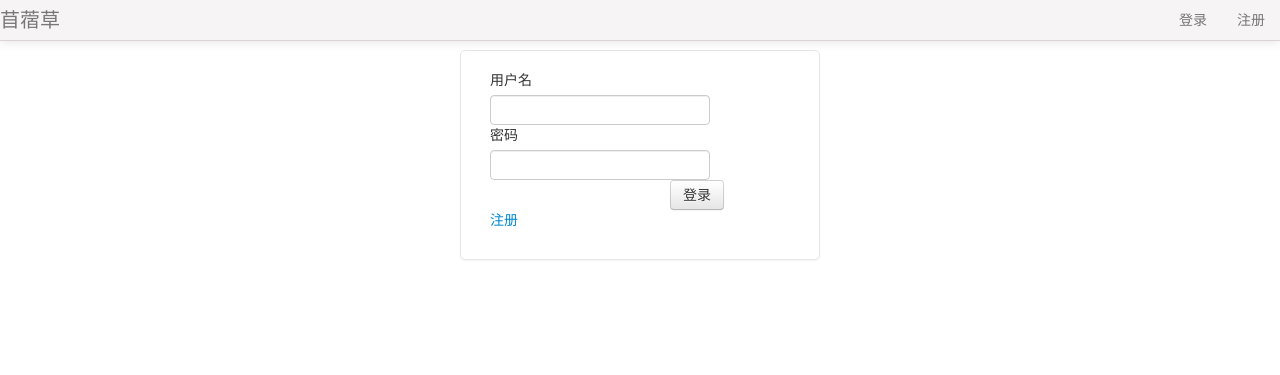
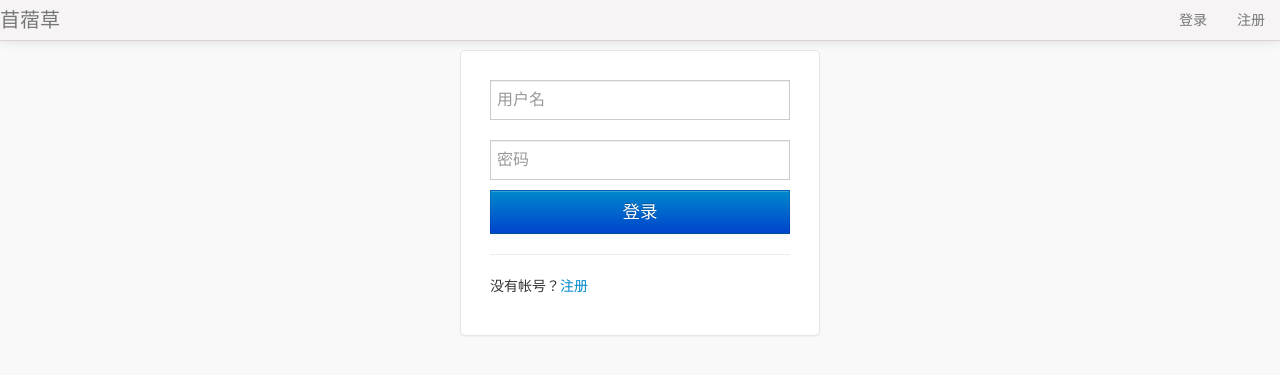
Before and after one commit to emrys-fan/clover, a Flask app: page /signin in a window 1280 px wide. Shown: the top 375 px of the page. Run offline with Flask 2, Linux system fonts and the light colour scheme; parts of the project's set-up code (start-up, migrations or seed data) failed here and were passed over; some libraries are stand-ins or nearby versions.

Commit message:
modified signin, signup and setting page

```diff
--- a/account/forms.py
+++ b/account/forms.py
@@ -12,7 +12,7 @@ from flask.ext.wtf.html5 import EmailField, URLField
 
 
 class SignupForm(Form):
-    recommender = TextField('推荐人', validators=[Required()])
+    recommender = TextField('推荐人', validators=[])
     username = TextField('用户名', validators=[Required('缺少用户名'), Length(min=5, max=30)])
     email = EmailField('电子邮箱', validators=[Required('缺少电子邮箱'), Email()])
     password = PasswordField('密码', validators=[Required()])
@@ -123,12 +123,12 @@ class API_SigninForm(SigninForm):
 
 
 class ProfileForm(Form):
-    username = TextField('username', validators=[Required()])
-    email = TextField('email', validators=[Required(), Email()])
-    about = TextAreaField('about')
-    city = TextField('city')
-    photo = URLField('profie image', validators=[Optional(), URL()])
-    website = URLField('Website', validators=[Optional(), URL()])
+    username = TextField('用户名', validators=[Required()])
+    email = TextField('电子邮箱', validators=[Required(), Email()])
+    about = TextAreaField('关于你')
+    city = TextField('现居城市')
+    photo = URLField('个性头像', validators=[Optional(), URL()])
+    website = URLField('个人博客', validators=[Optional(), URL()])
 
     def validate_username(self, field):
         if g.user['username'] == field.data:
--- a/account/views.py
+++ b/account/views.py
@@ -68,6 +68,7 @@ def api_signin():
     return jsonify(next_url=next_url, message="error", status_code=400)
 
 
+@bp_account.route('/api/following/<int:uid>')
 @bp_account.route('/following/<int:uid>')
 @login_required
 def following(uid):
@@ -110,6 +111,7 @@ def following(uid):
             since_id=since_id, page=page)
 
 
+@bp_account.route('/api/follower/<int:uid>')
 @bp_account.route('/follower/<int:uid>')
 @login_required
 def follower(uid):
@@ -190,14 +192,16 @@ def unfollow(uid):
     return jsonify(followed=False, message="取消关注成功")
 
 
-@bp_account.route('/setting', methods=['GET', 'POST'])
+@bp_account.route('/profile/update', methods=['GET', 'POST'])
 @login_required
 def setting():
     form = ProfileForm()
+
     if form.validate_on_submit():
         form.save()
         flash("修改配置成功")
         return redirect(url_for('timeline.closet'))
+
     return render_template('account/setting.html', form=form)
 
 
@@ -226,11 +230,15 @@ def change_password():
     return jsonify(message=form.errors, status_code=400)
 
 
-
+@bp_account.route('/api/signout')
 @bp_account.route('/signout')
 def signout():
     next_url = request.args.get('next', '/')
     logout()
+
+    if request.headers.get('X-Clover-Access', None):
+        return jsonify(message='success')
+
     flash('已退出')
     return redirect(next_url)
 
@@ -245,6 +253,7 @@ def check_recommemder():
     return jsonify(message=form.errors)
 
 
+@bp_account.route('/api/recommended')
 @bp_account.route('/recommended')
 @login_required
 def recommended():
@@ -257,6 +266,7 @@ def recommended():
             rev_since_id,
             rev_since_id+PAGE_SIZE)
     page += 1
+
     recommended = []
     fields = ['id', 'username', 'photo', 'about']
     for uid in recent_invitation_ids:
--- a/static/css/clover.css
+++ b/static/css/clover.css
@@ -1,6 +1,7 @@
 body {
     position: relative;
     padding-top: 40px;
+    background: #F9F9F9;
 }
 
 .container {
@@ -9,6 +10,25 @@ body {
 }
 
 textarea {
+    border-radius: 0;
+    -webkit-border-radius: 0;
+    -moz-border-radius: 0;
+}
+
+.form-setting input,
+.form-signin input,
+.form-signup input {
+    height: 40px;
+    font-size: 16px;
+    border-radius: 0;
+    -webkit-border-radius: 0;
+    -moz-border-radius: 0;
+    margin: 10px 0;
+}
+
+.form-setting button,
+.form-signin button,
+.form-signup button {
     border-radius: 0;
     -webkit-border-radius: 0;
     -moz-border-radius: 0;
--- a/templates/_formhelper.html
+++ b/templates/_formhelper.html
@@ -1,6 +1,4 @@
 {% macro render_field(field, value=None) %}
-{{ field.label }}
-
 {% if field.errors %}
 <ul class=errors>
     {% for error in field.errors %}
@@ -8,17 +6,11 @@
     {% endfor %}
 </ul>
 {% endif %}
-
-{% if value %}
-{{ field(value=value, **kwargs)|safe }}
-{% else %}
-{{ field(**kwargs)|safe }}
-{% endif %}
-
+{{ field(placeholder=field.label.text, **kwargs)|safe }}
 {% endmacro %}
 
 {% macro render_submit(name) %}
-<div class="controls">
-<button type="submit" class="btn">{{ name }}</button>
+<div>
+<button type="submit" class="btn btn-large btn-block btn-primary">{{ name }}</button>
 </div>
 {% endmacro %}
--- a/templates/_messages.html
+++ b/templates/_messages.html
@@ -1,6 +1,6 @@
 {%- with messages = get_flashed_messages(with_categories=true) -%}
 {% if messages %}
-<div>
+<div class="container">
     {% for category, message in messages %}
     <div class="alert alert-{{ category }}">
         <a class="close" data-dismiss="alert">×</a>
--- a/templates/account/signin.html
+++ b/templates/account/signin.html
@@ -5,10 +5,13 @@
 <div class="container">
 <form action="{{ request.url }}" class="form-signin form-horizontal" method="POST">
     {{ form.hidden_tag() }}
-    {{ render_field(form.username) }}
-    {{ render_field(form.password) }}
+    {{ render_field(form.username, class='input-block-level') }}
+    {{ render_field(form.password, class='input-block-level') }}
     {{ render_submit('登录') }}
-    <a href="{{ url_for('account.signup') }}">注册</a>
+    <hr />
+    <div>
+        <p>没有帐号？<a href="{{ url_for('account.signup') }}">注册</a></p>
+    </div>
 </form>
 </div>
 {% endblock %}
--- a/templates/item/item.html
+++ b/templates/item/item.html
@@ -88,7 +88,7 @@
                     </a>
                     <div class="comment-body">
                         <form action="{{ url_for('item.add_comment', pid=request_item['postid']) }}" data-pid="{{ request_item['postid'] }}" id="InputContainer" method='POST'>
-                            <textarea id="comment-area" name="comment" placeholder="添加评论..." ></textarea>
+                            <textarea id="comment-area" class="no-radius" name="comment" placeholder="添加评论..." ></textarea>
                             <div class="help-text hidden">Type @ to recommend this to your friend(s).
                             <button class="pull-right btn">提交评论</button>
                             </div>
@@ -188,6 +188,7 @@ $('#InputContainer').submit(function(e){
                 $comment_count_element = $('#comment-count')
                 count = parseInt($comment_count_element.text())
                 $comment_count_element.text(count+1);
+                $('.help-text').addClass('hidden');
             }
         }
     });
@@ -230,8 +231,5 @@ $('#comment-action').click(function(e) {
 $('#comment-area').focusin(function(){
     $(this).next('div').removeClass('hidden');
 });
-$('#comment-area').focusout(function(){
-    $(this).next('div').addClass('hidden');
-});
 </script>
 {% endblock %}
```
Also changed, not shown: app_test.py (+5 -8 lines), item/views.py (+5 -4 lines), templates/account/setting.html (+6 -6 lines), templates/account/signup.html (+9 -5 lines).
